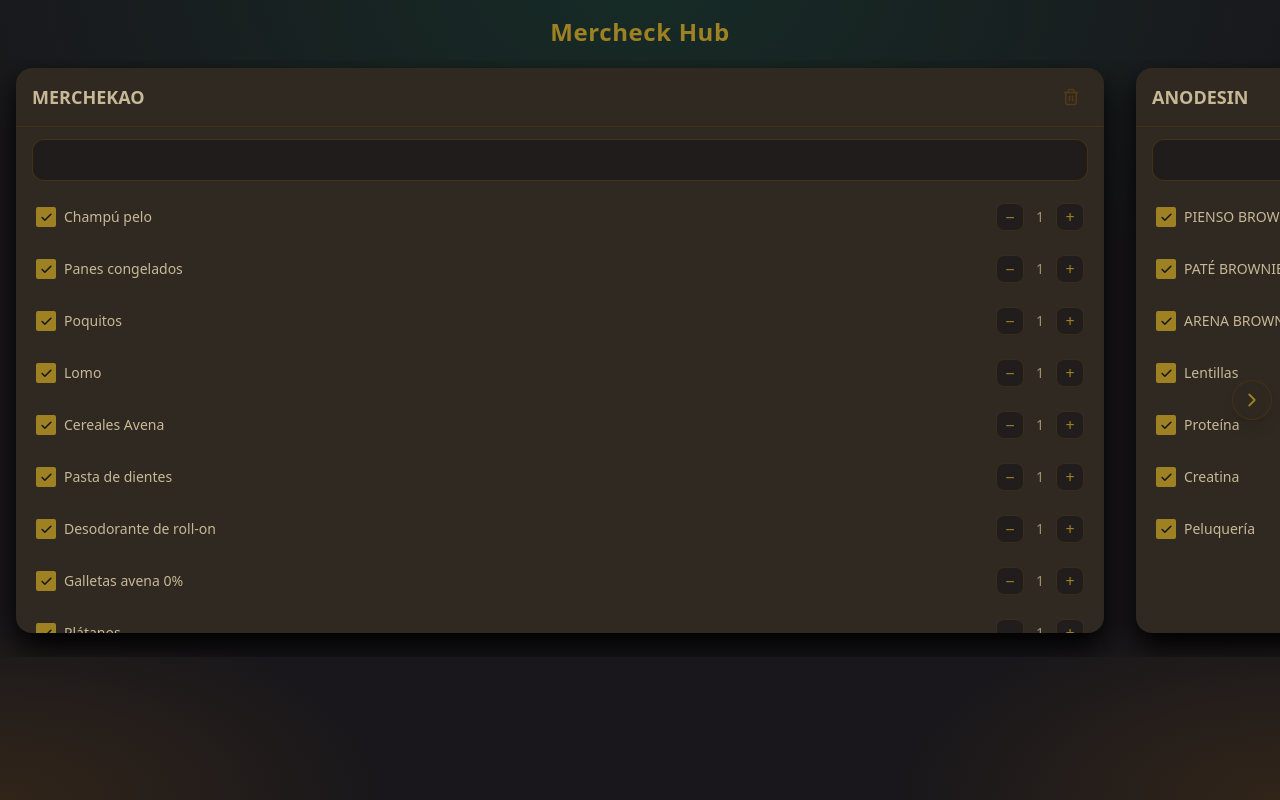
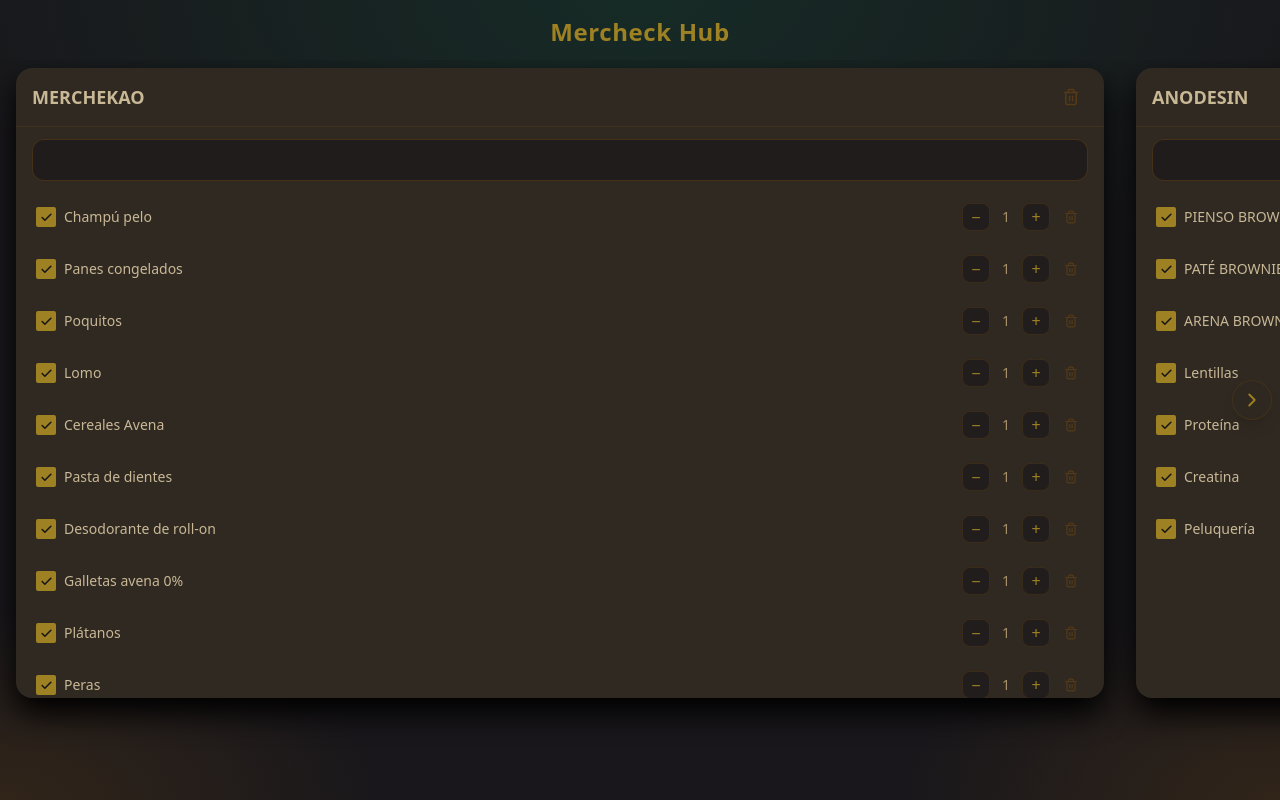
Before and after one commit to amoszp/mercheck-hub, a React (Vite) app: page / in a window 1280 px wide. Built offline with nearby package versions, Linux system fonts and the light colour scheme.

Commit message:
Bloque de listas ampliado verticalmente+boton de eliminar items

```diff
--- a/src/App.jsx
+++ b/src/App.jsx
@@ -190,6 +190,12 @@ function App() {
     }));
   };
 
+  const deleteItem = (listId, itemId) => {
+    updateList(listId, (list) => ({
+      items: list.items.filter((item) => item.id !== itemId),
+    }));
+  };
+
   const sortItems = (items) => {
     const needed = items.filter((i) => i.checked);
     const collected = items.filter((i) => !i.checked);
@@ -261,7 +267,8 @@ function App() {
                 initial={{ opacity: 0, y: 12 }}
                 animate={{ opacity: 1, y: 0 }}
                 transition={{ duration: 0.25 }}
-                className="mx-4 w-[85vw] shrink-0 snap-center rounded-2xl bg-card shadow-[0px_15px_30px_rgba(0,0,0,1.0)]"
+                className="mx-4 mb-8 flex w-[85vw] shrink-0 snap-center flex-col rounded-2xl bg-card shadow-[0px_15px_30px_rgba(0,0,0,1.0)]"
+                style={{ height: 'calc(100vh - 170px)' }}
               >
                 <div className="flex items-center justify-between gap-2 border-b border-muted/50 px-4 py-3">
                   {editingListId === list.id ? (
@@ -322,7 +329,7 @@ function App() {
 
                 <motion.ul
                   layout
-                  className="max-h-[55dvh] space-y-1 overflow-y-auto px-3 pb-4 scrollbar-none"
+                  className="flex-1 space-y-1 overflow-y-auto px-3 pb-4 scrollbar-none"
                 >
                   {visible.map((item) => (
                     <motion.li
@@ -359,7 +366,7 @@ function App() {
                         <button
                           type="button"
                           onClick={() => setEditingItemId(item.id)}
-                          className={`min-w-0 flex-1 truncate text-left text-sm ${
+                          className={`min-w-0 flex-1 truncate text-left text-sm font-medium ${
                             item.checked ? 'text-sand' : 'text-sand-dim'
                           }`}
                         >
@@ -392,6 +399,18 @@ function App() {
                           +
                         </button>
                       </div>
+
+                      <button
+                        type="button"
+                        onClick={(e) => {
+                          e.stopPropagation();
+                          deleteItem(list.id, item.id);
+                        }}
+                        aria-label="Delete item"
+                        className="shrink-0 rounded-lg p-1.5 text-muted transition-colors hover:bg-background/40 hover:text-accent"
+                      >
+                        <Trash2 size={14} strokeWidth={2} />
+                      </button>
                     </motion.li>
                   ))}
                 </motion.ul>
@@ -408,7 +427,8 @@ function App() {
             animate={{ opacity: 1, y: 0 }}
             transition={{ duration: 0.25 }}
             onClick={addList}
-            className="mx-4 flex min-h-[280px] w-[85vw] shrink-0 snap-center flex-col items-center justify-center rounded-2xl border-2 border-dashed border-muted/60 bg-card/50 shadow-[0px_15px_30px_rgba(0,0,0,1.0)]"
+            className="mx-4 mb-8 flex w-[85vw] shrink-0 snap-center flex-col items-center justify-center rounded-2xl border-2 border-dashed border-muted/60 bg-card/50 shadow-[0px_15px_30px_rgba(0,0,0,1.0)]"
+            style={{ height: 'calc(100vh - 170px)' }}
           >
             <Plus size={36} className="mb-2 text-accent" strokeWidth={1.5} />
             <span className="text-sm font-medium text-sand-dim">Add New List</span>
```
